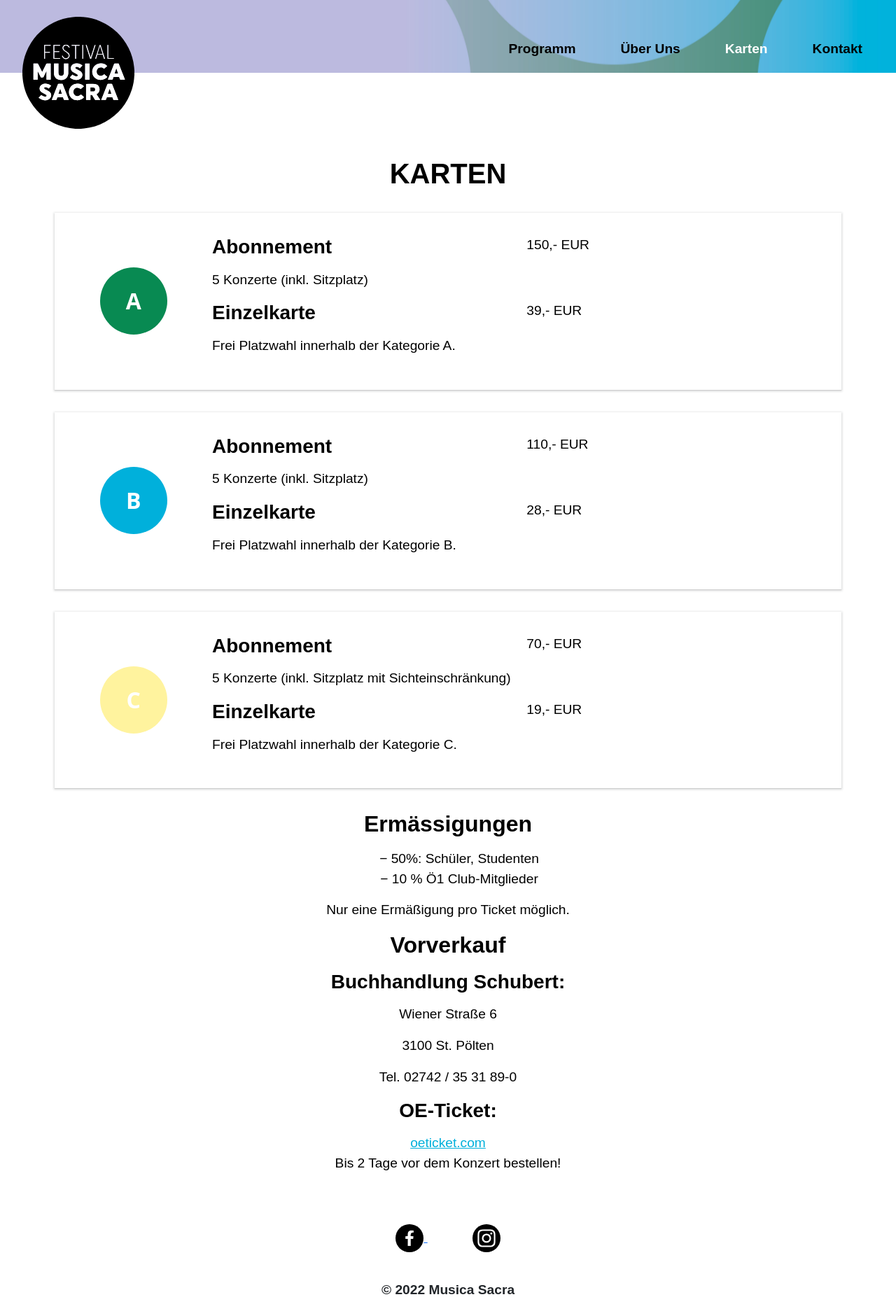
After one commit to hybridpicker/musica_sacra, a Django app: page /karten/ in a window 1280 px wide. The commit adds this page. Shown: the whole page at 70% size. Run offline with Django 3.2, Linux system fonts and the light colour scheme; some web fonts are replaced.

Commit message:
prices section

```diff
--- a/home/views.py
+++ b/home/views.py
@@ -7,5 +7,8 @@ def home (request):
 def contact (request):
     return render (request, 'home/contact.html')
 
+def prices (request):
+    return render (request, 'home/prices.html')
+
 def about (request):
     return render (request, 'home/about.html')
--- a/musica_sacra/urls.py
+++ b/musica_sacra/urls.py
@@ -12,4 +12,5 @@ urlpatterns = [
     path('programm/', events.views.program, name='program_view'),
     path('kontakt/', home.views.contact, name='contact_view'),
     path('ueber-uns/', home.views.about, name='about_view'),
+    path('karten/', home.views.prices, name='prices_view'),
 ]+ static(settings.MEDIA_URL, document_root=settings.MEDIA_ROOT)
--- a/static/css/sacra.css
+++ b/static/css/sacra.css
@@ -1,4 +1,4 @@
-main h1, main h2{
+main h1, main h2, main h3, main h4{
     font-family: source-sans-pro, sans-serif;
     font-weight: 700;
     font-style: normal;
@@ -9,6 +9,7 @@ p, a, li, ul{
     font-weight: 300;
     font-style: normal;
     font-size: 1.2rem;
+    list-style-type: none;
 }
 main.musica-container a{
     color: #00b0db !important;
@@ -49,6 +50,9 @@ header ul.nav-pills{
 #Logo_FMS{
     width: 10rem;
     margin-left: 2rem;
+}
+#Logo_FMS:hover{
+    width: 10.2rem;
 }
 @media only screen and (max-width: 768px) {
     #Logo_FMS{
@@ -120,7 +124,6 @@ header .mobileSacraNav, header .mobileSacraNav ul.nav{
         margin-right: 2rem;
     }
 }
-
 footer a img{
     width: 2.5rem;
 }
@@ -223,3 +226,101 @@ footer .copyright{
 }
 .sacra-event-title, .sacra-event-venue {
     padding-left: 1%; }
+
+/* Prices Site */
+.prices-grid-container{
+    display: grid;
+    grid-template-columns: auto auto;
+}
+.prices-grid-container > div{
+    text-align: center;
+}
+.prices-grid-container .prices-container ul li > span{
+    border-radius: 50%;
+    width: 4rem;
+    height: 4rem;
+    display: inline-block;
+    font-size: 2rem;
+    font-weight: bold;
+    padding: 0.5rem;
+    color: white;
+    margin-right: 1rem;
+}
+
+.prices-grid-container .prices-container ul li{
+    margin-bottom: 1rem;
+}
+
+.prices-sacra-grid {
+    display: grid;
+    grid-template-columns: repeat(5, 1fr);
+    grid-template-rows: repeat(4, 0.5fr);
+    grid-column-gap: 0px;
+    grid-row-gap: 0px;
+    margin-left: 5%;
+    margin-right: 5%;
+    margin-bottom: 2rem;
+    -webkit-box-shadow: 0 1px 1px 0 rgba(60,64,67,.1),0 1px 3px 1px rgba(60,64,67,.2);
+    box-shadow: 0 1px 1px 0 rgba(60,64,67,.1),0 1px 3px 1px rgba(60,64,67,.2);
+    padding-top: 2rem;
+    padding-bottom: 2rem;
+}
+
+.prices-sacra-grid > div{
+    text-align: left;
+}
+.prices-sacra-grid > div p{
+    padding: 0;
+}
+.prices-sacra-grid .circle{
+    margin: auto;
+    align-items: center;
+}
+
+.prices-circle-section {
+    grid-area: 1 / 1 / 5 / 2;
+    display: flex;
+}
+.prices-abo-section { grid-area: 1 / 2 / 2 / 4; }
+.abo-price-section { grid-area: 1 / 4 / 2 / 6; }
+.abo-price-desc { grid-area: 2 / 2 / 3 / 6; }
+.prices-single-section { grid-area: 3 / 2 / 4 / 4; }
+.single-price-section { grid-area: 3 / 4 / 4 / 6; }
+.single-price-desc { grid-area: 4 / 2 / 5 / 6; }
+
+.prices-circle-section .circle{
+    border-radius: 50%;
+    width: 6rem;
+    height: 6rem;
+    display: flex;
+    font-size: 2rem;
+    font-weight: bold;
+    padding: 0.5rem;
+    color: white;
+    margin-left: auto;
+    margin-left: auto;
+    justify-content: center;
+}
+.prices-circle-section .circle.green{
+    background-color: #088A52;
+}
+.prices-circle-section .circle.blue{
+    background-color: #00b0db;
+}
+.prices-circle-section .circle.yellow{
+    background-color: #FFF39E;
+}
+@media only screen and (max-width: 750px) {
+    .prices-sacra-grid{
+        grid-template-columns: repeat(4, 1fr);
+        grid-template-rows: repeat(5, 0.5fr);
+        padding: 1rem;
+    }
+    .prices-circle-section { grid-area: 1 / 1 / 2 / 6; }
+    .prices-abo-section { grid-area: 2 / 1 / 3 / 4; }
+    .abo-price-section { grid-area: 2 / 4 / 3 / 5; }
+    .abo-price-desc { grid-area: 3 / 1 / 4 / 5; }
+    .prices-single-section { grid-area: 4 / 1 / 5 / 4; }
+    .single-price-section { grid-area: 4 / 4 / 5 / 5; }
+    .single-price-desc { grid-area: 5 / 1 / 6 / 5;}
+}
--- a/templates/home/contact.html
+++ b/templates/home/contact.html
@@ -28,7 +28,6 @@
 
 
 {% block body %}
-
 <h1>Kontakt</h1>
 
 <p>Bitte kontaktieren Sie uns per Mail: </p>
--- a/templates/home/index.html
+++ b/templates/home/index.html
@@ -34,7 +34,8 @@
 <p>Das FESTIVAL MUSICA SACRA ist ein beliebter Treffpunkt und Geheimtipp für Freunde alter, neuer und außergewöhnlicher Musik. Interpreten und Ensembles von Weltruf bereichern alljährlich im Herbst die Szene in und um St. Pölten. </p>
 <p>Große Organisten lassen die wertvollen Monumente heimischer Orgelbaukunst
     erklingen.</p>
-<p>Die Konzerte finden in außergewöhnlichem Ambiente statt. St. Pöltner Dom, Stift Lilienfeld und Stift Herzogenburg sind die Veranstaltungsorte der Konzerte und Gottesdienste.</p>
+<p>Die Konzerte finden in außergewöhnlichem Ambiente statt.</p>
+<p>St. Pöltner Dom, Stift Lilienfeld und Stift Herzogenburg sind die Veranstaltungsorte der Konzerte und Gottesdienste.</p>
 
 
 {% endblock %}
--- /dev/null
+++ b/templates/home/prices.html
@@ -0,0 +1,91 @@
+{% extends "templates/base.html" %}
+
+{% load static %}
+
+{% block extra_head %}
+<!-- HTML Meta Tags -->
+<title>Festival Musica Sacra</title>
+<meta name="description" content="Offizielle Webpräsenz des Musik-Festivals Musica Sacra.">
+
+<!-- Google / Search Engine Tags -->
+<meta itemprop="name" content="null">
+<meta itemprop="description" content="Offizielle Webpräsenz des Musik-Festivals Musica Sacra.">
+<meta itemprop="image" content="{% static 'meta/sacra.jpg' %}">
+
+<!-- Facebook Meta Tags -->
+<meta property="og:url" content="https://festival-musica-sacra.at">
+<meta property="og:type" content="website">
+<meta property="og:title" content="Musik-Festival Musica Sacra">
+<meta property="og:description" content="Offizielle Webpräsenz des Musik-Festivals Musica Sacra.">
+<meta property="og:image" content="{% static 'meta/sacra.jpg' %}">
+
+<!-- Twitter Meta Tags -->
+<meta name="twitter:card" content="summary_large_image">
+<meta name="twitter:title" content="Musikfestival Musica Sacra">
+<meta name="twitter:description" content="Offizielle Webpräsenz des Musik-Festivals Musica Sacra.">
+<meta name="twitter:image" content="{% static 'meta/sacra.jpg' %}">
+{% endblock %}
+
+
+{% block body %}
+<h1>Karten</h1>
+
+<div class="prices-sacra-grid">
+    <div class="prices-circle-section">
+        <div class="circle green">A</div>
+    </div>
+    <div class="prices-abo-section"><h3>Abonnement</h3></div>
+    <div class="abo-price-section"><p>150,- EUR</p></div>
+    <div class="abo-price-desc"><p>5 Konzerte (inkl. Sitzplatz)</p></div>
+    <div class="prices-single-section"><h3>Einzelkarte</h3></div>
+    <div class="single-price-section"><p>39,- EUR</p></div>
+    <div class="single-price-desc"><p>Frei Platzwahl innerhalb der Kategorie A.</p></div>
+</div>
+
+<div class="prices-sacra-grid">
+    <div class="prices-circle-section">
+        <div class="circle blue">B</div>
+    </div>
+    <div class="prices-abo-section"><h3>Abonnement</h3></div>
+    <div class="abo-price-section"><p>110,- EUR</p></div>
+    <div class="abo-price-desc"><p>5 Konzerte (inkl. Sitzplatz)</p></div>
+    <div class="prices-single-section"><h3>Einzelkarte</h3></div>
+    <div class="single-price-section"><p>28,- EUR</p></div>
+    <div class="single-price-desc"><p>Frei Platzwahl innerhalb der Kategorie B.</p></div>
+</div>
+
+<div class="prices-sacra-grid">
+    <div class="prices-circle-section">
+        <div class="circle yellow">C</div>
+    </div>
+    <div class="prices-abo-section"><h3>Abonnement</h3></div>
+    <div class="abo-price-section"><p>70,- EUR</p></div>
+    <div class="abo-price-desc"><p>5 Konzerte (inkl. Sitzplatz mit Sichteinschränkung)</p></div>
+    <div class="prices-single-section"><h3>Einzelkarte</h3></div>
+    <div class="single-price-section"><p>19,- EUR</p></div>
+    <div class="single-price-desc"><p>Frei Platzwahl innerhalb der Kategorie C.</p></div>
+</div>
+
+<h2>Ermässigungen</h2>
+    <ul>
+        <li>− 50%: Schüler, Studenten</li>
+        <li>− 10 % Ö1 Club-Mitglieder</li>
+    </ul>
+    <p>Nur eine Ermäßigung pro Ticket möglich.</p>
+
+<h2>Vorverkauf</h2>
+
+<h3>Buchhandlung Schubert:</h3>
+
+<p>Wiener Straße 6</p>
+<p>3100 St. Pölten</p>
+<p>Tel. 02742 / 35 31 89-0</p>
+
+<h3>OE-Ticket:</h3>
+<a href="oeticket.com">oeticket.com</a>
+<p>Bis 2 Tage vor dem Konzert bestellen!</p>
+
+{% endblock %}
+{% block footer %}
+
+{% endblock %}
--- a/templates/templates/navbar.html
+++ b/templates/templates/navbar.html
@@ -9,7 +9,8 @@
     <ul class="nav nav-pills text-black">
       <li class="nav-item"><a id="programm" href="{% url 'program_view' %}" class="nav-link {% if request.resolver_match.view_name == 'program_view' %}active{% endif %}">Programm</a></li>
       <li class="nav-item"><a id="ueber-uns" href="{% url 'about_view' %}" class="nav-link {% if request.resolver_match.view_name == 'about_view' %}active{% endif %}">Über Uns</a></li>
-      <li class="nav-item"><a id="kontakt" href="{% url 'contact_view' %}" class="nav-link {% if request.resolver_match.view_name == 'contact_view' %}active{% endif %}">Karten & Kontakt</a></li>
+      <li class="nav-item"><a id="kontakt" href="{% url 'prices_view' %}" class="nav-link {% if request.resolver_match.view_name == 'prices_view' %}active{% endif %}">Karten</a></li>
+      <li class="nav-item"><a id="kontakt" href="{% url 'contact_view' %}" class="nav-link {% if request.resolver_match.view_name == 'contact_view' %}active{% endif %}">Kontakt</a></li>
     </ul>
     <div id="sacra-nav-mobile-menu" class="mobileSacraNav">
         <ul id="navMobileItems" class="nav nav-pills text-black">
@@ -18,7 +19,8 @@
             </span>
             <li class="nav-item"><a id="programm" href="{% url 'program_view' %}" class="nav-link {% if request.resolver_match.view_name == 'program_view' %}active{% endif %}">Programm</a></li>
             <li class="nav-item"><a id="ueber-uns" href="{% url 'about_view' %}" class="nav-link {% if request.resolver_match.view_name == 'about_view' %}active{% endif %}">Über Uns</a></li>
-            <li class="nav-item"><a id="kontakt" href="{% url 'contact_view' %}" class="nav-link {% if request.resolver_match.view_name == 'contact_view' %}active{% endif %}">Karten & Kontakt</a></li>
+            <li class="nav-item"><a id="kontakt" href="{% url 'prices_view' %}" class="nav-link {% if request.resolver_match.view_name == 'prices_view' %}active{% endif %}">Karten</a></li>
+            <li class="nav-item"><a id="kontakt" href="{% url 'contact_view' %}" class="nav-link {% if request.resolver_match.view_name == 'contact_view' %}active{% endif %}">Kontakt</a></li>
         </ul>
         </div>
   </header>
```
